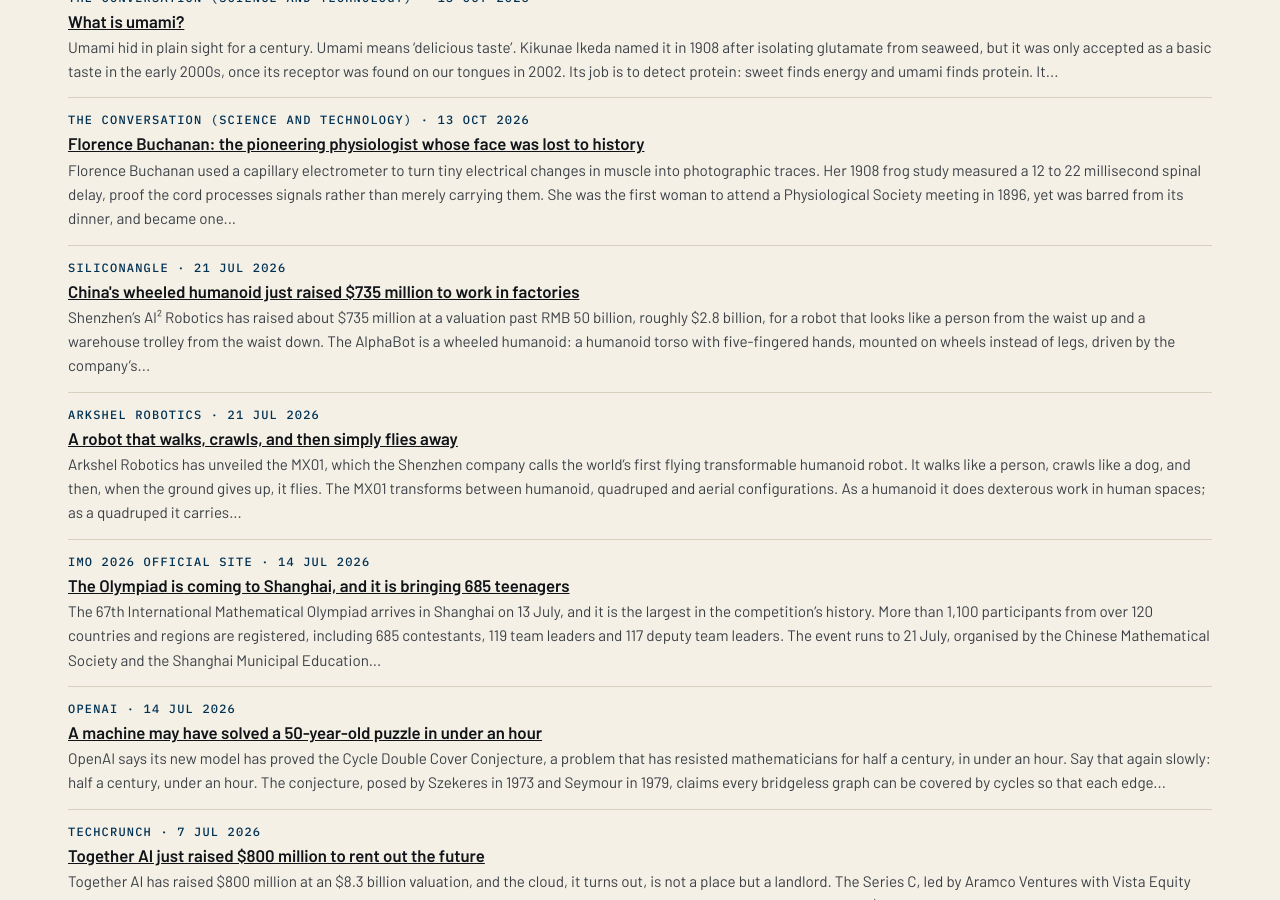
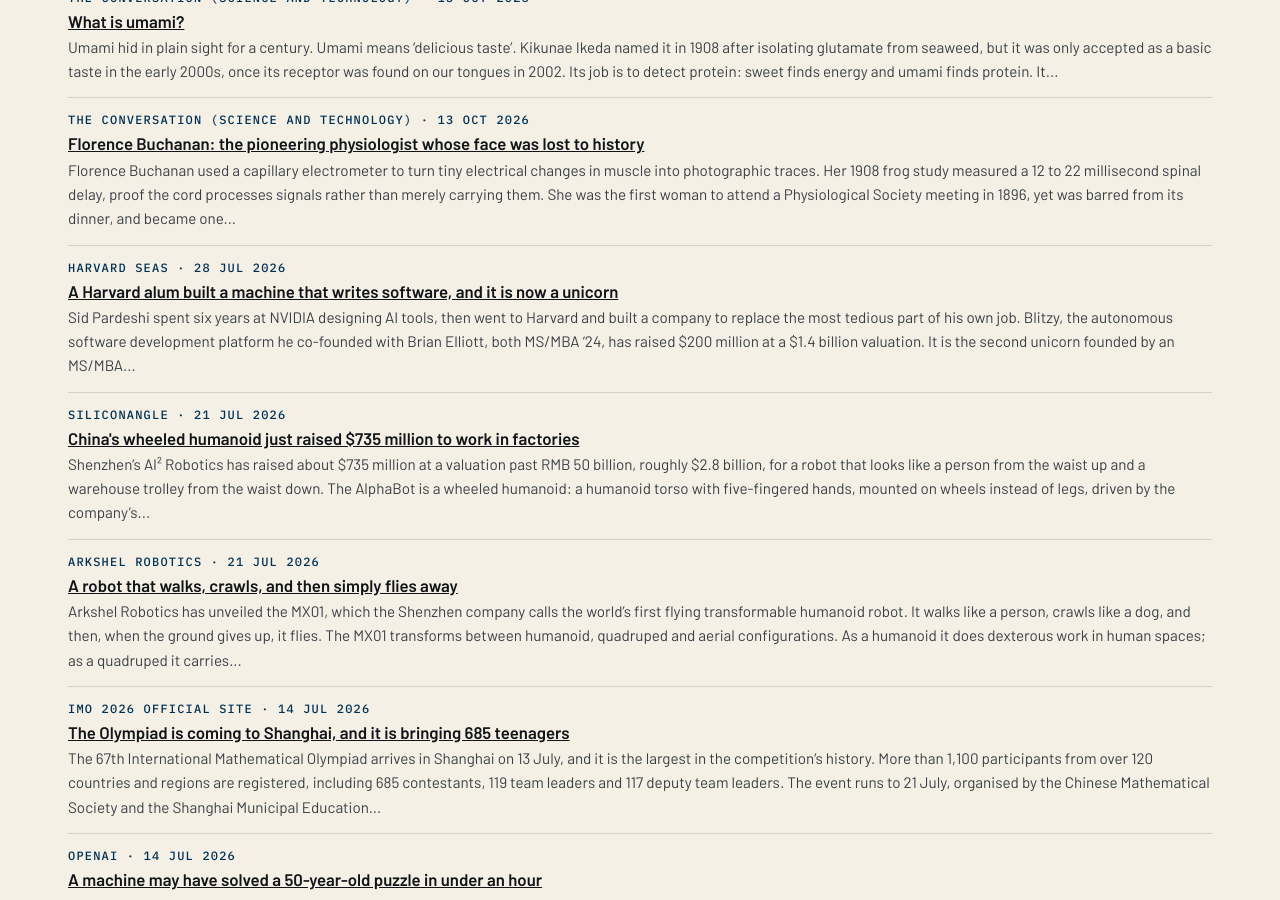
Before and after one commit to katz-news/katz.news, a Jekyll site: the page built from briefs/index.html, in a window 1280 px wide and 900 px high, scrolled down 14549 px. Built offline with Jekyll 4.4.1, drawn with Linux system fonts in a browser that asks for light colours.

Commit message:
Publish 2026-11-06

```diff
--- a/_data/build.yml
+++ b/_data/build.yml
@@ -1 +1 @@
-published_at: 2026-11-06T19:55:41Z
+published_at: 2026-11-06T19:57:18Z
--- /dev/null
+++ b/_posts/briefs/2026-11-06-a-harvard-alum-built-a-machine-that-writes-software-and-it-is-now-a-unicorn.md
@@ -0,0 +1,17 @@
+---
+published: true
+title: A Harvard alum built a machine that writes software, and it is now a unicorn
+date: 2026-07-28
+section: education
+source_name: Harvard SEAS
+source_url: https://seas.harvard.edu/news/automating-software-and-success-msmba-alums-start-achieves-billion-dollar-valuation
+---
+Sid Pardeshi spent six years at NVIDIA designing AI tools, then went to Harvard and built a company to replace the most tedious part of his own job.
+
+Blitzy, the autonomous software development platform he co-founded with Brian Elliott, both MS/MBA '24, has raised $200 million at a $1.4 billion valuation. It is the second unicorn founded by an MS/MBA alumnus, after Nominal. The Cambridge startup has grown to 80 employees in its first three years.
+
+The mission is blunt: "100% autonomy in software development." The platform writes code, tests it, finds security flaws, fixes errors and writes progress reports. Pardeshi's own estimate: of 100 hours of project work, Blitzy reliably completes at least 80, leaving humans the conceptual work machines cannot yet do.
+
+The company was born in a Harvard class called "Launching Tech Ventures in the Age of AI", and its first client came from that classroom.
+
+Conclusion: Blitzy is not a tool for programmers, but rather a programmer that happens to be a tool, and it has just been valued accordingly.
```
